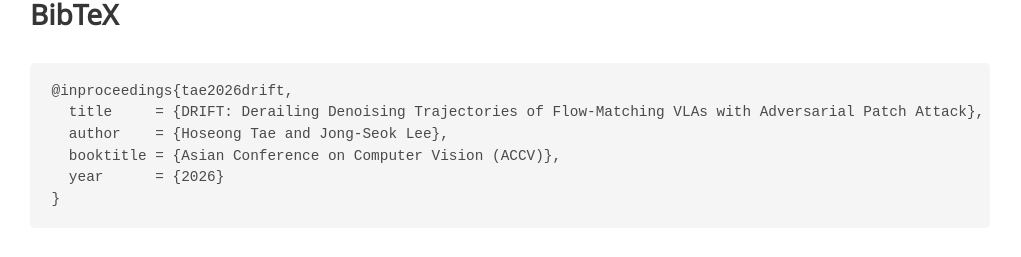
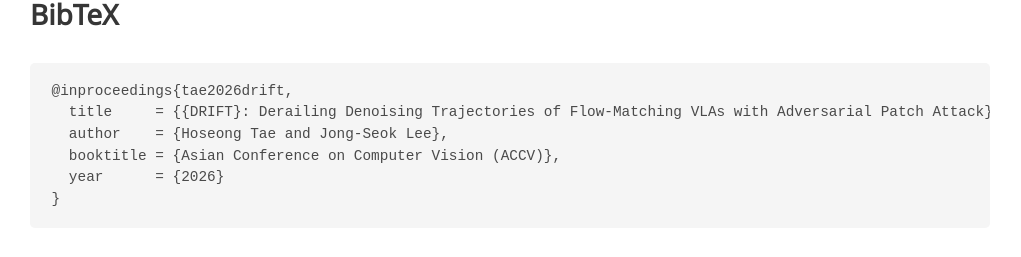
Before and after one commit to TaeHoseong/DRIFT, a plain HTML site: page docs/index.html in a window 1280 px wide. Shown: the part 3845-4102 px from the top of the page, without its empty margins (130-1151 px from the left). Drawn offline with Linux system fonts and the light colour scheme; some packages are replaced by stand-ins of ours; a script that the page names is missing; some icons are missing; a web font is replaced by a local one.

Commit message:
fixed bib

```diff
--- a/docs/index.html
+++ b/docs/index.html
@@ -341,7 +341,7 @@
   <div class="container is-max-desktop content">
     <h2 class="title">BibTeX</h2>
     <pre><code>@inproceedings{tae2026drift,
-  title     = {DRIFT: Derailing Denoising Trajectories of Flow-Matching VLAs with Adversarial Patch Attack},
+  title     = {{DRIFT}: Derailing Denoising Trajectories of Flow-Matching VLAs with Adversarial Patch Attack},
   author    = {Hoseong Tae and Jong-Seok Lee},
   booktitle = {Asian Conference on Computer Vision (ACCV)},
   year      = {2026}
```
Also changed, not shown: 1 other file.
